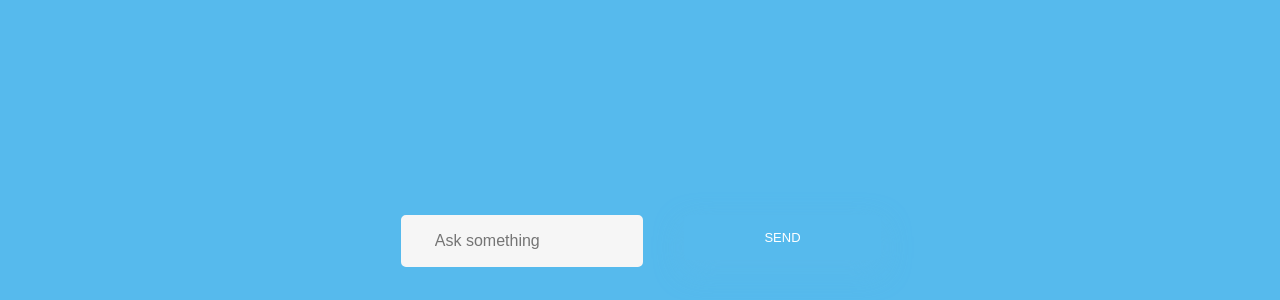
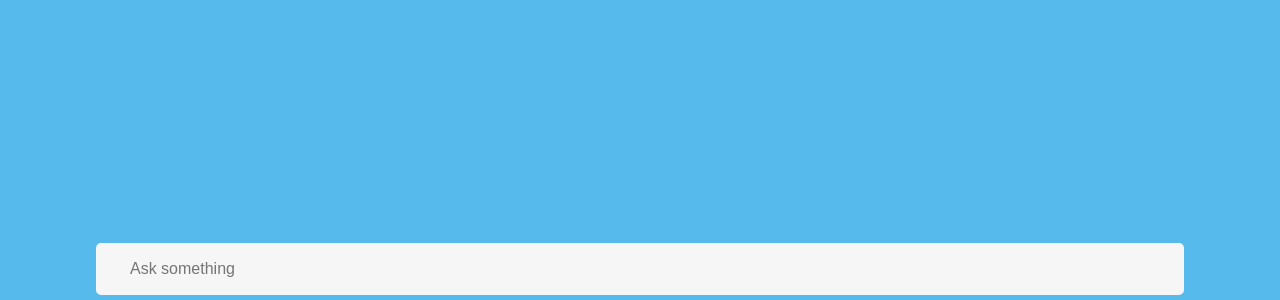
Before and after one commit to manjushsh/next-openai, a Next.js app: page /nxt-chat in a window 1280 px wide. Shown: the part 500-800 px from the top of the page. Built offline with nearby package versions, Linux system fonts and the light colour scheme.

Commit message:
chat works now!

```diff
--- a/pages/api/chat.ts
+++ b/pages/api/chat.ts
@@ -6,15 +6,17 @@ const handler = async (req: NextApiRequest, res: NextApiResponse) => {
     const { configuration, statement }: AI_CONFIG_TYPE = req.body;
     if (configuration.OPEN_AI_ORG && configuration.OPENAI_API_KEY) {
         try {
-            const response: any = await oneTimeChat({ configuration, statement });
-            if (response?.choices && response.choices.length > 0)
-                return res.status(200).json({ data: response });
-            else
-                return res.status(401).json({ error: response });
+            await oneTimeChat({ configuration, statement })
+                .then(response => {
+                    if (response?.choices && response.choices.length > 0)
+                        return res.status(200).json({ data: response });
+                    else
+                        return res.status(401).json({ error: response });
+                })
+                .catch(err => console.debug("Error: ", err));
         }
         catch (error) { console.debug("Caught Error. Error details: ", error) };
     }
-    // res.end(`Hello ${name}! ${queastion}?`);
 }
 
 export default handler;
--- a/pages/chat/index.tsx
+++ b/pages/chat/index.tsx
@@ -1,4 +1,4 @@
-import { useState } from "react";
+import React, { useState } from "react";
 import { ChatFeed, Message } from "react-chat-ui";
 import oneTimeChat from "../api/chat";
 import { API_AUTH } from "./index-d";
@@ -20,7 +20,7 @@ const Chat = ({ OPEN_AI_ORG, OPENAI_API_KEY }: API_AUTH) => {
         }
     };
 
-    const getAIAnswer = async ({ statement = '', messages = [] }: any) => {
+    const getAIAnswer = async ({ statement = '' }: any) => {
         const headers = { "Content-Type": "application/json" };
         const body = JSON.stringify({
             configuration: { OPEN_AI_ORG, OPENAI_API_KEY },
@@ -32,15 +32,14 @@ const Chat = ({ OPEN_AI_ORG, OPENAI_API_KEY }: API_AUTH) => {
             body,
         };
         const finalURL = `http://${process?.env?.NEXT_PUBLIC_VERCEL_URL || 'localhost:3000'}/api/chat`;
-        fetch(finalURL, requestData)
+        await fetch(finalURL, requestData)
             .then(response => response.json())
-            .then(result => {
-                if (result?.choices && result?.choices.length > 0) {
-                    // updateMiscState({ ...miscState, isTyping: false, aiResponse: result?.data });
-                    console.warn(result);
-
-                    // let message = result?.data
-                    messages.push(new Message({ id: 1, message: result?.choices[0].text }))
+            .then((result: any) => {
+                const data = result?.data?.choices || null;
+                if (data && data.length > 0) {
+                    const aiResponse = new Message({ id: 1, message: data[0].text, });
+                    const { messages } = miscState;
+                    messages.push(aiResponse);
                     updateMiscState({ ...miscState, isTyping: false, messages });
                 }
             })
@@ -48,6 +47,12 @@ const Chat = ({ OPEN_AI_ORG, OPENAI_API_KEY }: API_AUTH) => {
     }
 
     const onType = (e: React.ChangeEvent<HTMLInputElement>) => updateMiscState({ ...miscState, newMessage: e.target.value });
+
+    const handleKeyDown = (event: React.KeyboardEvent) => {
+        if (event.key === 'Enter')
+            sendMessage({ text: miscState?.newMessage });
+    }
+
     const sendMessage = async ({ text = '' }) => {
         if (text.length <= 0) {
             updateMiscState({ ...miscState, newMessage: '', isTyping: false });
@@ -60,7 +65,7 @@ const Chat = ({ OPEN_AI_ORG, OPENAI_API_KEY }: API_AUTH) => {
             let context = '';
             if (messages && messages.length > 0) {
                 context = Object.keys(messages).map(message => `${ID_WISE_USER[messages[message].id]}: ${messages[message].message}`).join('\n') || '';
-                await getAIAnswer({ statement: context, messageList: currentMessages });
+                await getAIAnswer({ statement: context });
             }
         }
     }
@@ -75,15 +80,16 @@ const Chat = ({ OPEN_AI_ORG, OPENAI_API_KEY }: API_AUTH) => {
                 bubblesCentered={false} //Boolean should the bubbles be centered in the feed?
                 bubbleStyles={styles.chatBubble} // JSON: Custom bubble styles
             />
-            <div className='msg-send' style={{
-                display: 'flex',
-                justifyContent: 'center',
-                alignSelf: 'center'
-            }}>
+            <div className='msg-send'>
                 <div className="msg-txt">
-                    <input type={'text'} onChange={onType} value={miscState?.newMessage || ''} placeholder={'Ask something'} />
+                    <input
+                        type={'text'}
+                        onChange={onType}
+                        value={miscState?.newMessage || ''}
+                        onKeyDown={handleKeyDown}
+                        placeholder={'Ask something'} />
                 </div>
-                <div className="msg-btn" style={{ marginLeft: 'auto', margin: 0 }}>
+                <div className="msg-btn" style={{ marginLeft: 'auto', margin: 0, display: 'none' }}>
                     <input
                         type="button"
                         className="fadeIn fourth"
--- a/styles/Home.module.css
+++ b/styles/Home.module.css
@@ -6,9 +6,9 @@
   min-height: 100vh;
   padding: 4rem 0;
   flex: 1;
-  display: flex;
-  flex-direction: column;
-  justify-content: center;
+  /* display: flex; */
+  /* flex-direction: column; */
+  /* justify-content: center; */
   align-items: center;
 }
 
```
